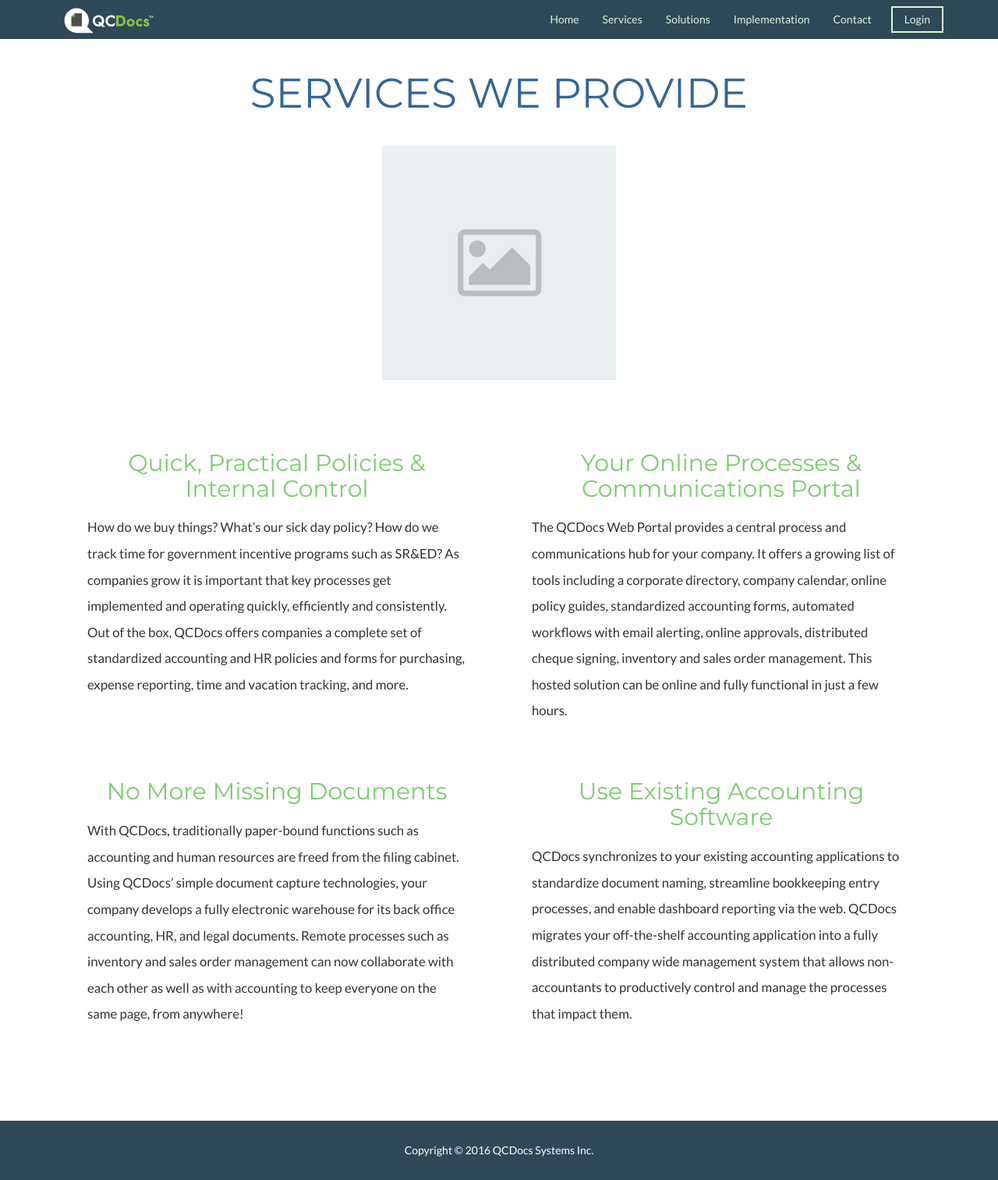
After one commit to diachion/qcdocs, a PHP site: page /services.php in a window 1280 px wide. The commit adds this page. Shown: the whole page at 78% size. Run offline with PHP 8.4, Linux system fonts and the light colour scheme.

Commit message:
Fixed video header and added Services page

```diff
--- a/css/global.css
+++ b/css/global.css
@@ -87,6 +87,9 @@ body {
 
 p, li {
   font-size: 1.3em; }
+
+p {
+  line-height: 2em; }
 
 h1, h2, h3, h4, h5, h6 {
   font-family: 'Montserrat', sans-serif; }
@@ -248,7 +251,8 @@ section {
 .navbar-default {
   position: fixed;
   border: 0;
-  background-color: #2F4858; }
+  background-color: #2F4858;
+  top: 0; }
   .navbar-default .navbar-brand img {
     width: 100%;
     max-width: 140px;
@@ -309,16 +313,9 @@ section {
   right: 0;
   z-index: -999; }
 
-.vid-header {
-  background-size: cover;
-  position: relative;
-  min-width: 100%;
-  min-height: 100%;
-  width: auto;
-  height: auto;
-  left: 0;
-  bottom: 0;
-  z-index: -999; }
+header {
+  height: 100vh;
+  overflow: hidden; }
 
 .header-info {
   color: #fff;
@@ -327,7 +324,9 @@ section {
   top: 50%;
   right: 0;
   left: 0;
-  margin: 0 20em;
+  margin: 0 auto;
+  max-width: 1200px;
+  padding: 0 20px;
   -webkit-transform: translateY(-50%);
   -moz-transform: translateY(-50%);
   transform: translateY(-50%); }
@@ -397,6 +396,9 @@ section {
 .marginbot-none {
   margin-bottom: 0; }
 
+.col-md-6 {
+  padding: 0 3em; }
+
 /*------------------------------------*\
     SIDEBAR
 \*------------------------------------*/
--- a/header.php
+++ b/header.php
@@ -12,4 +12,4 @@
   <link rel="stylesheet" type="text/css" href="css/global.css"/>
 </head>
 
-<body>
+<body class="<?php echo $pageName; ?>">
--- a/js/global.js
+++ b/js/global.js
@@ -7,6 +7,7 @@
     });
 
 // ------------ navbar changing --------------
+if($("body").hasClass("index")){
   $(window).scroll(function(){
     if( $(window).scrollTop() > $("header").height() ){
       $(".navbar").addClass("navbar-default");
@@ -16,3 +17,18 @@ $(window).scroll(function(){
       $(".navbar").addClass("navbar-inverse");
     }
   });
+} else {
+  $(".navbar").addClass("navbar-default");
+  $(".navbar").removeClass("navbar-inverse");
+}
+
+
+// $(window).scroll(function(){
+//   if( $(window).scrollTop() > $("header").height() ){
+//     $(".navbar").addClass("navbar-default");
+//     $(".navbar").removeClass("navbar-inverse");
+//   } else {
+//     $(".navbar").removeClass("navbar-default");
+//     $(".navbar").addClass("navbar-inverse");
+//   }
+// });
--- a/navigation.php
+++ b/navigation.php
@@ -9,7 +9,8 @@
 
     <div class="collapse navbar-collapse" id="bs-example-navbar-collapse-1">
       <ul class="nav navbar-nav navbar-right">
-        <li><a href="#">Services</a></li>
+        <li><a href="index.php">Home</a></li>
+        <li><a href="services.php">Services</a></li>
         <li><a href="#">Solutions</a></li>
         <li><a href="#">Implementation</a></li>
         <li><a href="#">Contact</a></li>
--- a/sass/_typography.scss
+++ b/sass/_typography.scss
@@ -21,6 +21,10 @@ body {
 
 p, li {
   font-size: 1.3em;
+}
+
+p {
+  line-height: 2em;
 }
 
 //Headers
--- a/sass/structure/_content.scss
+++ b/sass/structure/_content.scss
@@ -37,3 +37,7 @@
 .marginbot-none {
   margin-bottom: 0;
 }
+
+.col-md-6 {
+  padding: 0 3em;
+}
--- a/sass/structure/_header.scss
+++ b/sass/structure/_header.scss
@@ -14,19 +14,9 @@
   z-index: -999;
 }
 
-.vid-header {
-  background-size: cover;
-  //background-attachment: fixed;
-  position: relative;
-  min-width: 100%;
-  min-height: 100%;
-  width: auto;
-  height: auto;
-  //top: 50%;
-  left: 0;
-  bottom: 0;
-  z-index: -999;
-  //transform: translateX(-50%) translateY(-50%);
+header {
+  height: 100vh;
+  overflow: hidden;
 }
 
 .header-info {
@@ -36,7 +26,9 @@
   top: 50%;
   right: 0;
   left: 0;
-  margin: 0 20em;
+  margin: 0 auto;
+  max-width: 1200px;
+  padding: 0 20px;
   -webkit-transform: translateY(-50%);
   -moz-transform: translateY(-50%);
   transform: translateY(-50%);
--- a/sass/structure/_navigation.scss
+++ b/sass/structure/_navigation.scss
@@ -12,6 +12,7 @@
   position: fixed;
   border: 0;
   background-color: #2F4858;
+  top: 0;
   .navbar-brand {
     img {
       width: 100%;
--- /dev/null
+++ b/services.php
@@ -0,0 +1,43 @@
+<?php
+$pageName = "services";
+include ("header.php");
+?>
+
+<!-- ==========================================
+        NAVIGATION BAR
+=============================================== -->
+<?php include ("navigation.php") ?>
+
+
+<!-- ==========================================
+        BODY CONTENT
+=============================================== -->
+<section class="container text-center">
+  <h1>Services We Provide</h1>
+    <img class="margin-top" src="imgs/placeholder.png">
+</section>
+
+<section class="container text-center">
+  <div class="col-md-6">
+    <h2>Quick, Practical Policies & Internal Control</h2>
+      <p class="text-left">How do we buy things? What’s our sick day policy? How do we track time for government incentive programs such as SR&ED? As companies grow it is important that key processes get implemented and operating quickly, efficiently and consistently. Out of the box, QCDocs offers companies a complete set of standardized accounting and HR policies and forms for purchasing, expense reporting, time and vacation tracking, and more.</p>
+  </div>
+  <div class="col-md-6">
+    <h2>Your Online Processes & Communications Portal</h2>
+      <p class="text-left">The QCDocs Web Portal provides a central process and communications hub for your company. It offers a growing list of tools including a corporate directory, company calendar, online policy guides, standardized accounting forms, automated workflows with email alerting, online approvals, distributed cheque signing, inventory and sales order management. This hosted solution can be online and fully functional in just a few hours.</p>
+  </div>
+
+  <div class="col-md-6">
+    <h2>No More Missing Documents</h2>
+      <p class="text-left">With QCDocs, traditionally paper-bound functions such as accounting and human resources are freed from the filing cabinet. Using QCDocs’ simple document capture technologies, your company develops a fully electronic warehouse for its back office accounting, HR, and legal documents. Remote processes such as inventory and sales order management can now collaborate with each other as well as with accounting to keep everyone on the same page, from anywhere!</p>
+  </div>
+  <div class="col-md-6">
+    <h2>Use Existing Accounting Software</h2>
+      <p class="text-left">QCDocs synchronizes to your existing accounting applications to standardize document naming, streamline bookkeeping entry processes, and enable dashboard reporting via the web. QCDocs migrates your off-the-shelf accounting application into a fully distributed company wide management system that allows non-accountants to productively control and manage the processes that impact them.</p>
+  </div>
+</section>
+
+<!-- ==========================================
+        FOOTER
+=============================================== -->
+<?php include ("footer.php") ?>
```
Also changed, not shown: index.php (+5 -2 lines), 1 other file. Lines whose indentation alone changed are shown as unchanged.
